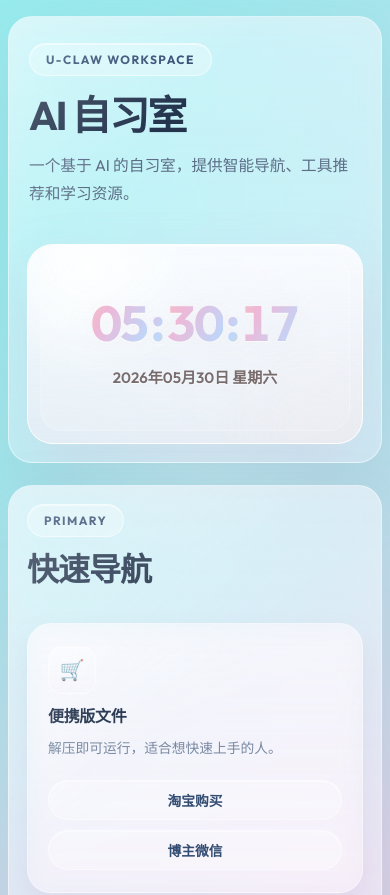
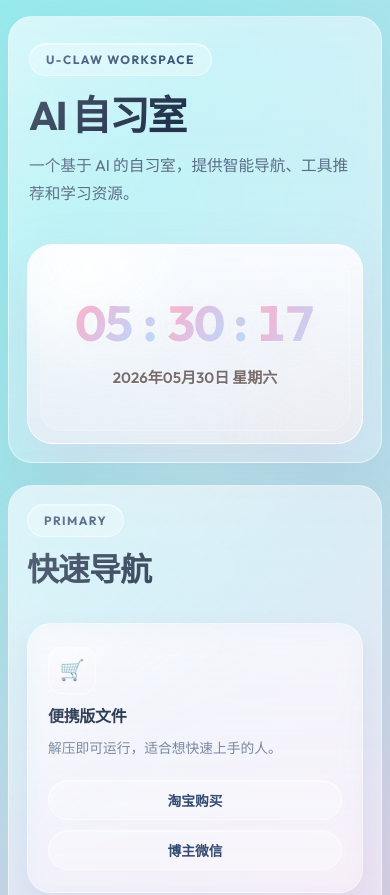
Before and after one commit to HAnDou-i/handou, a plain HTML site: page claw/index.html in a window 390 px wide. Shown: the top 895 px of the page. Drawn offline with Linux system fonts and the light colour scheme.

Commit message:
Add files via upload

```diff
--- a/claw/style.css
+++ b/claw/style.css
@@ -1,4 +1,4 @@
-/* style.css v5 - clock refined 2026-05-30 */
+/* style.css v6 - clock width stabilized 2026-05-30 */
 :root {
   --bg-1: #9eeaf0;
   --bg-2: #cbd7e8;
@@ -238,10 +238,18 @@ body::before {
 }
 
 .clock-panel__time .time-num {
+  width: 2.08ch;
+  min-width: 2.08ch;
+  text-align: center;
   font-variant-numeric: tabular-nums;
+  font-feature-settings: "tnum" 1, "lnum" 1;
+  font-kerning: none;
 }
 
 .clock-panel__time .colon {
+  width: 0.52ch;
+  min-width: 0.52ch;
+  text-align: center;
   font-size: clamp(4.3rem, 5.95vw, 5.62rem);
   margin: 0 0.065em;
   transform: translateY(-0.045em);
@@ -253,6 +261,8 @@ body::before {
 }
 
 .clock-panel__time .seconds-part {
+  width: 2.08ch;
+  min-width: 2.08ch;
   letter-spacing: -0.015em;
 }
 
@@ -541,7 +551,13 @@ body::before {
     font-size: clamp(3.08rem, 10.2vw, 4.18rem);
     letter-spacing: -0.018em;
   }
+  .clock-panel__time .time-num {
+    width: 2.08ch;
+    min-width: 2.08ch;
+  }
   .clock-panel__time .colon {
+    width: 0.52ch;
+    min-width: 0.52ch;
     font-size: clamp(3.2rem, 10.6vw, 4.32rem);
     margin: 0 0.045em;
     transform: translateY(-0.04em);
```
